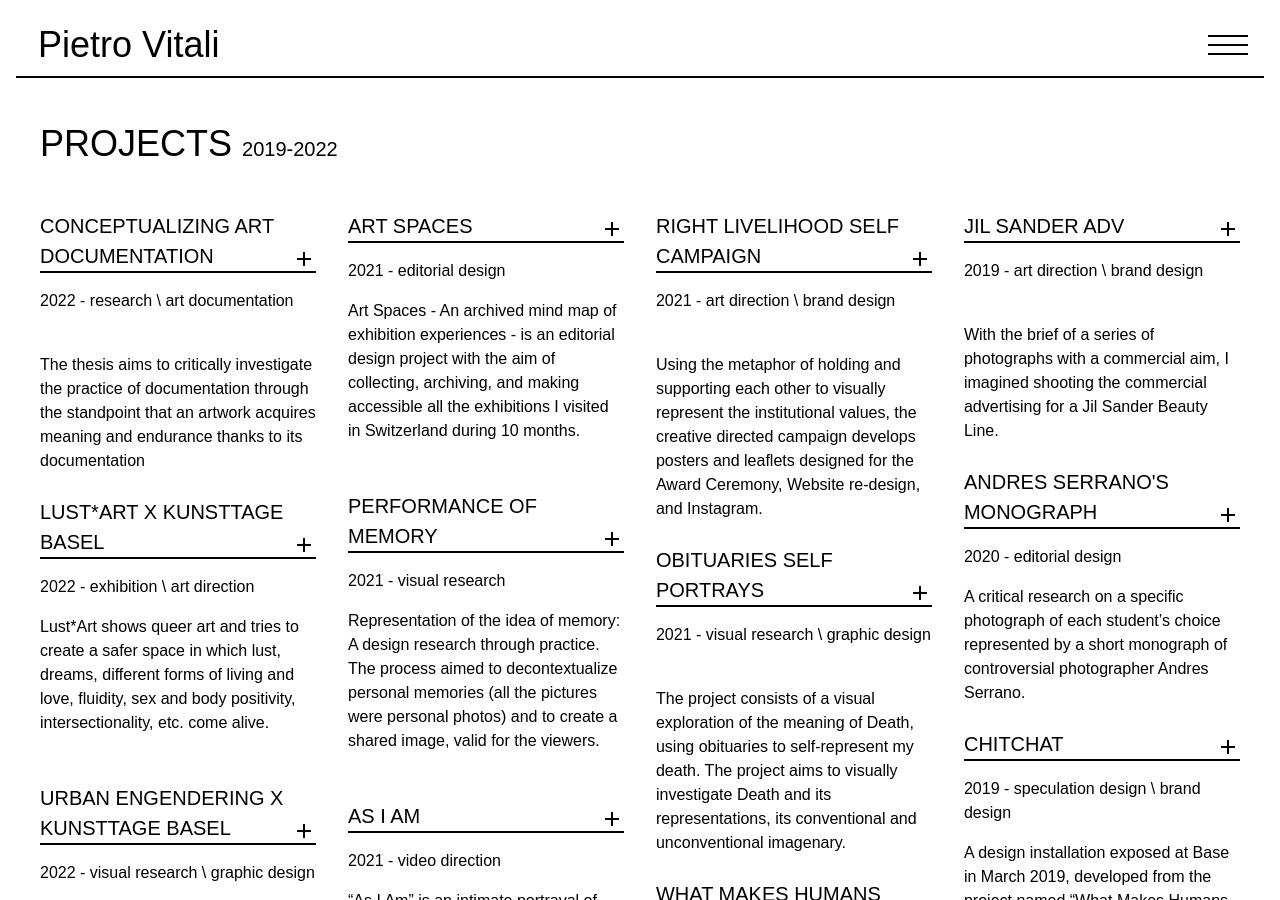
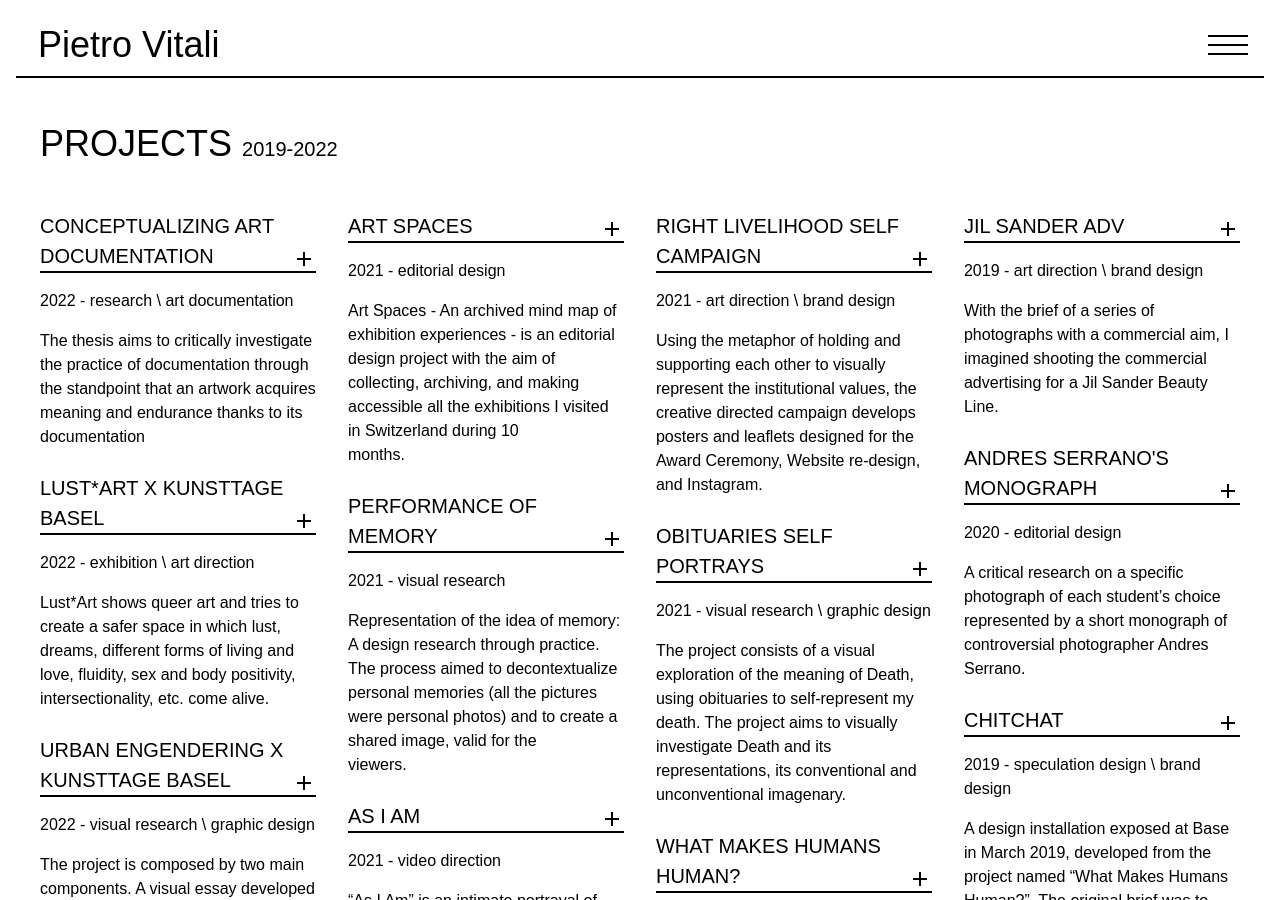
Before and after one commit to forgothiss88/pvportfolio, a Jekyll site: the page built from works.html, in a window 1280 px wide and 900 px high. Built offline with Jekyll 4.4.1, drawn with Linux system fonts in a browser that asks for light colours; a script that is not in the unit is left out.

Commit message:
fix work tagline

```diff
--- a/works.html
+++ b/works.html
@@ -22,13 +22,8 @@
                     aria-label="show preview of {{ work.title_short }}">add</i>
             </span>
             <img class="work w3-hide" src="{{work.img_thumbnail}}" alt="Flowers in Chania">
-            <p>
-                {{ work.tagline }} <a class="small-screen-only"
-                    style="font-style: italic; text-decoration: underline; opacity: 0.6;"
-                    href="{{ work.url }}">details</a>
-            </p>
-            <p>
-                {{ work.short_desc }} <a class="small-screen-only"
+            <p>{{ work.tagline }}</p>
+            <p>{{ work.short_desc }}<a class="small-screen-only"
                     style="font-style: italic; text-decoration: underline; opacity: 0.6;"
                     href="{{ work.url }}">details</a>
             </p>
```
